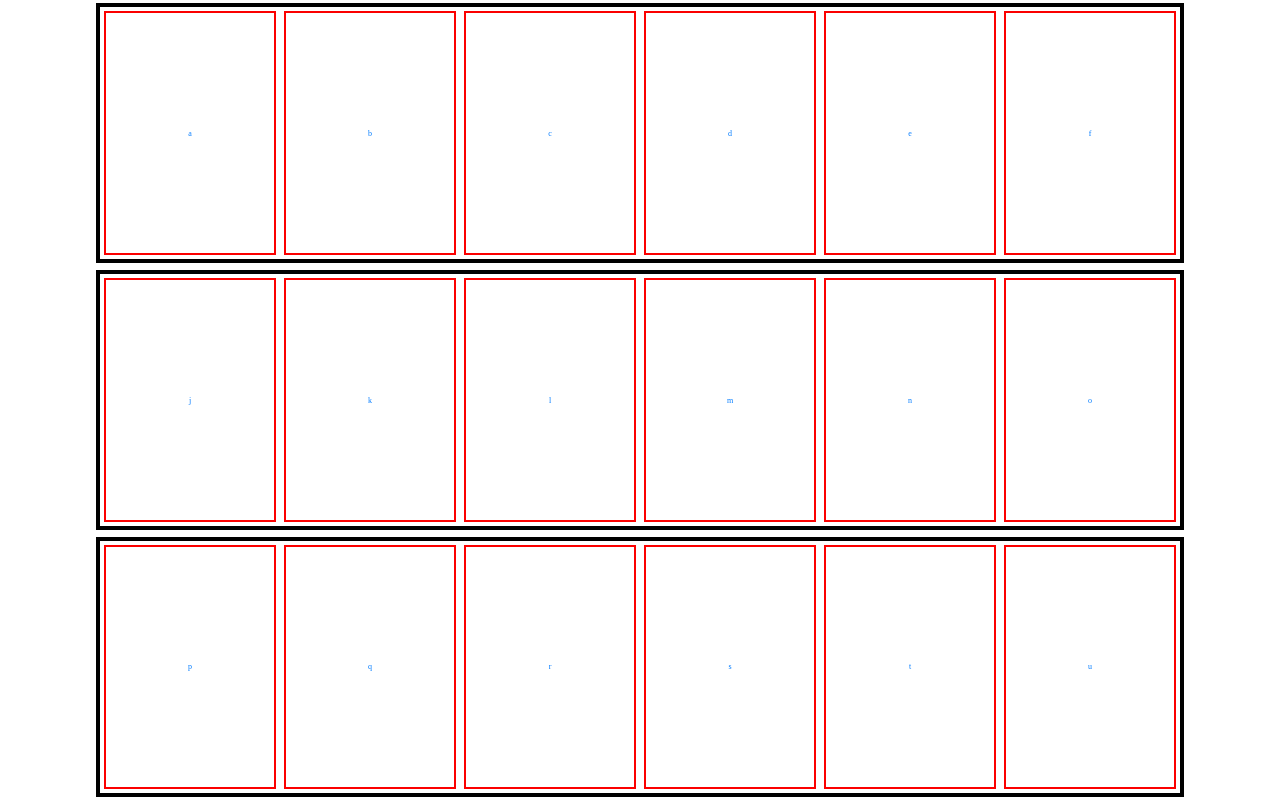
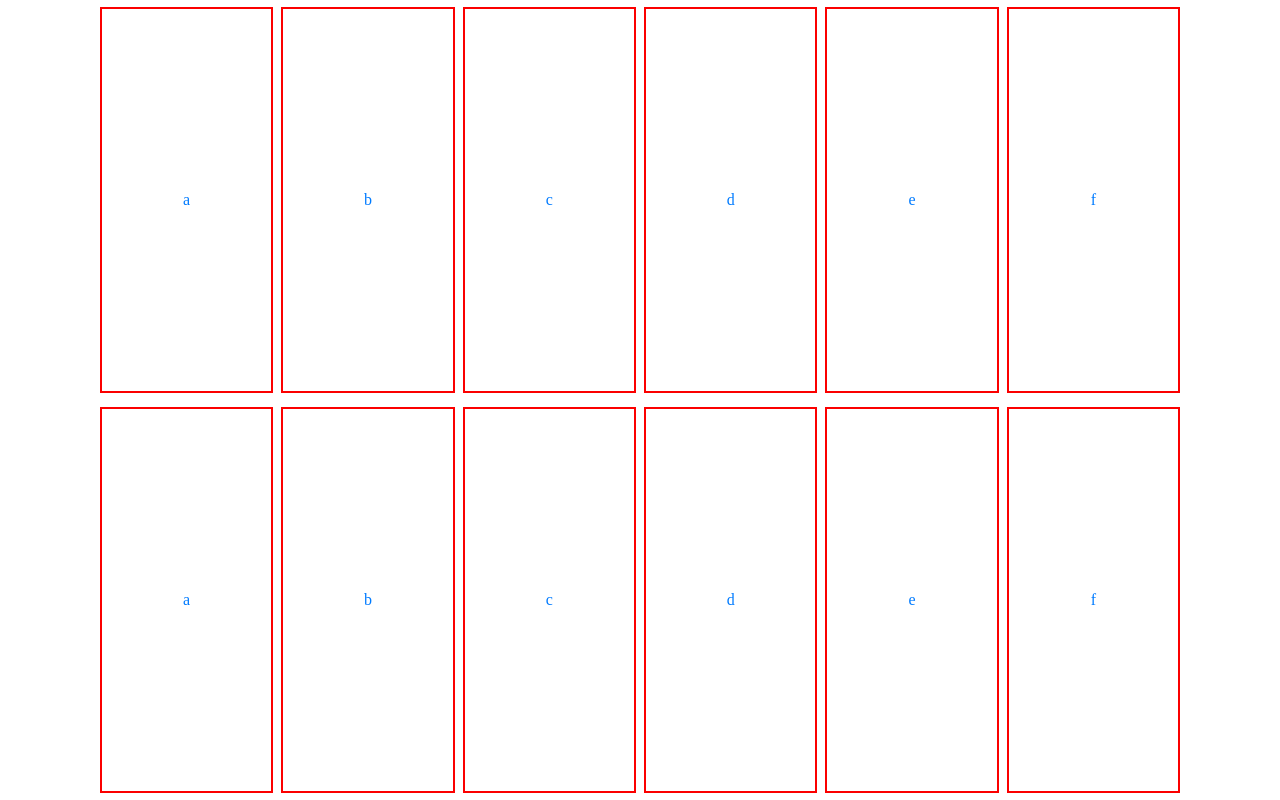
Before and after one commit to joaoguilherme000/memoria, a PHP site: page / in a window 1280 px wide. Run offline with PHP 8.4, Linux system fonts and the light colour scheme.

Commit message:
logica pra acertar

```diff
--- a/css/reset.css
+++ b/css/reset.css
@@ -6,7 +6,7 @@
   height: 100%;
   min-height: 100vh;
   width: 100%;
-  font-size: 1vh;
+  font-size: 2vh;
 }
 
 *, *:before, *:after {
--- a/css/styles.css
+++ b/css/styles.css
@@ -1,5 +1,4 @@
-.column {
-  border: 0.5vh solid black;
+.row {
   height: 32%;
   width: 85%;
   flex-direction: row;
@@ -31,3 +30,23 @@
   background-color: #ffffff;
   color: #007bff;
 }
+
+.card.flipped {
+  border: 0.3vh solid;
+  animation: glow 1s infinite alternate;
+}
+
+.card.matched {
+  border: 0.3vh solid #8bc34a;
+}
+
+@keyframes glow {
+  from {
+    border-color: #2800f3;
+    box-shadow: 0 0 10px #2800f3;
+  }
+  to {
+    border-color: #1500a6;
+    box-shadow: 0 0 20px #1500a6;
+  }
+}
--- a/index.html
+++ b/index.html
@@ -9,7 +9,7 @@
     <title>Jogo da memória</title>
 </head>
 <body>
-    <div class="column">
+    <div class="row">
         <div class="card">a</div>
         <div class="card">b</div>
         <div class="card">c</div>
@@ -17,21 +17,14 @@
         <div class="card">e</div>
         <div class="card">f</div>
     </div>
-    <div class="column">
-        <div class="card">j</div>
-        <div class="card">k</div>
-        <div class="card">l</div>
-        <div class="card">m</div>
-        <div class="card">n</div>
-        <div class="card">o</div>
+    <div class="row">
+        <div class="card">a</div>
+        <div class="card">b</div>
+        <div class="card">c</div>
+        <div class="card">d</div>
+        <div class="card">e</div>
+        <div class="card">f</div>
     </div>
-    <div class="column">
-        <div class="card">p</div>
-        <div class="card">q</div>
-        <div class="card">r</div>
-        <div class="card">s</div>
-        <div class="card">t</div>
-        <div class="card">u</div>
-    </div>
+    <script src="script.js"></script>
 </body>
 </html>
--- a/scss/reset.scss
+++ b/scss/reset.scss
@@ -6,7 +6,7 @@
     height: 100%;
     min-height: 100vh;
     width: 100%;
-    font-size: 1vh;
+    font-size: 2vh;
 }
 
 *, *:before, *:after {
--- a/scss/styles.scss
+++ b/scss/styles.scss
@@ -1,6 +1,5 @@
 $primary-color: #007bff;
 %linha {
-  border: 0.5vh solid black;
   height: 32%;
   width: 85%;
   flex-direction: row;
@@ -33,11 +32,30 @@
   color: $primary-color;
   @extend %centraliza1;
 }
-
-.column {
+.row {
   @extend %linha;
 }
 
 .card {
   @extend %carta;
 }
+
+.card.flipped {
+  border: 0.3vh solid;
+  animation: glow 1s infinite alternate;
+}
+
+.card.matched {
+  border: 0.3vh solid #8bc34a;
+}
+
+@keyframes glow {
+  from {
+      border-color: #2800f3;
+      box-shadow: 0 0 10px #2800f3;
+  }
+  to {
+      border-color: #1500a6;
+      box-shadow: 0 0 20px #1500a6;
+  }
+}
```
Also changed, not shown: script.js (added, +53 -0 lines).
